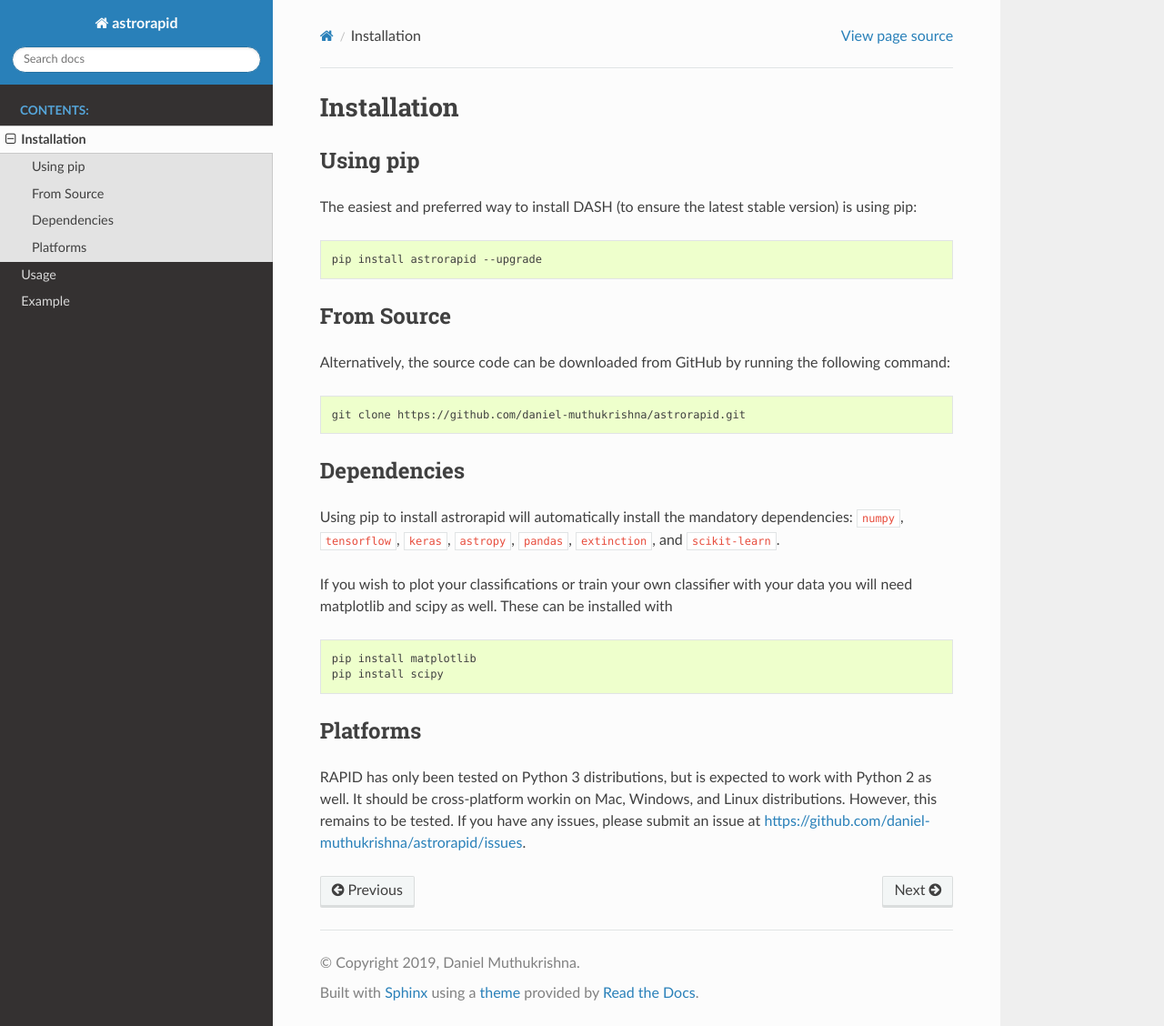
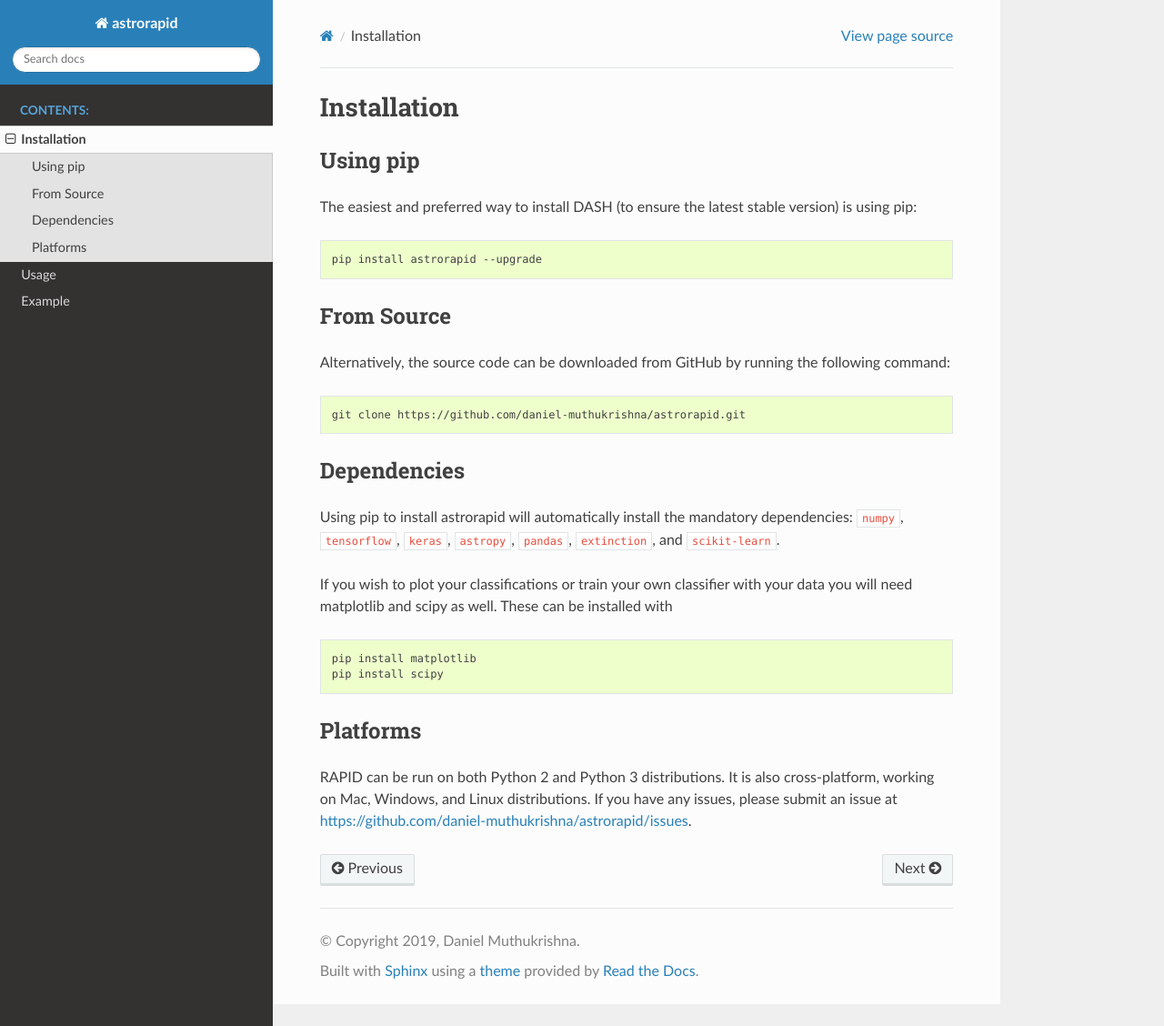
Before and after one commit to daniel-muthukrishna/astrorapid, a Sphinx documentation site: the page built from docs/installation.rst, in a window 1280 px wide and 1128 px high. Shown: the whole window at 91% size. Built offline with Sphinx 7.4.7 and the Read the Docs theme 2.0.0, drawn with Linux system fonts in a browser that asks for light colours.

Commit message:
updated documentation.

```diff
--- a/docs/installation.rst
+++ b/docs/installation.rst
@@ -32,6 +32,6 @@
 
 Platforms
 ---------
-RAPID has only been tested on Python 3 distributions, but is expected to work with Python 2 as well.
-It should be cross-platform workin on Mac, Windows, and Linux distributions. However, this remains to be tested.
+RAPID can be run on both Python 2 and Python 3 distributions.
+It is also cross-platform, working on Mac, Windows, and Linux distributions.
 If you have any issues, please submit an issue at https://github.com/daniel-muthukrishna/astrorapid/issues.
```
